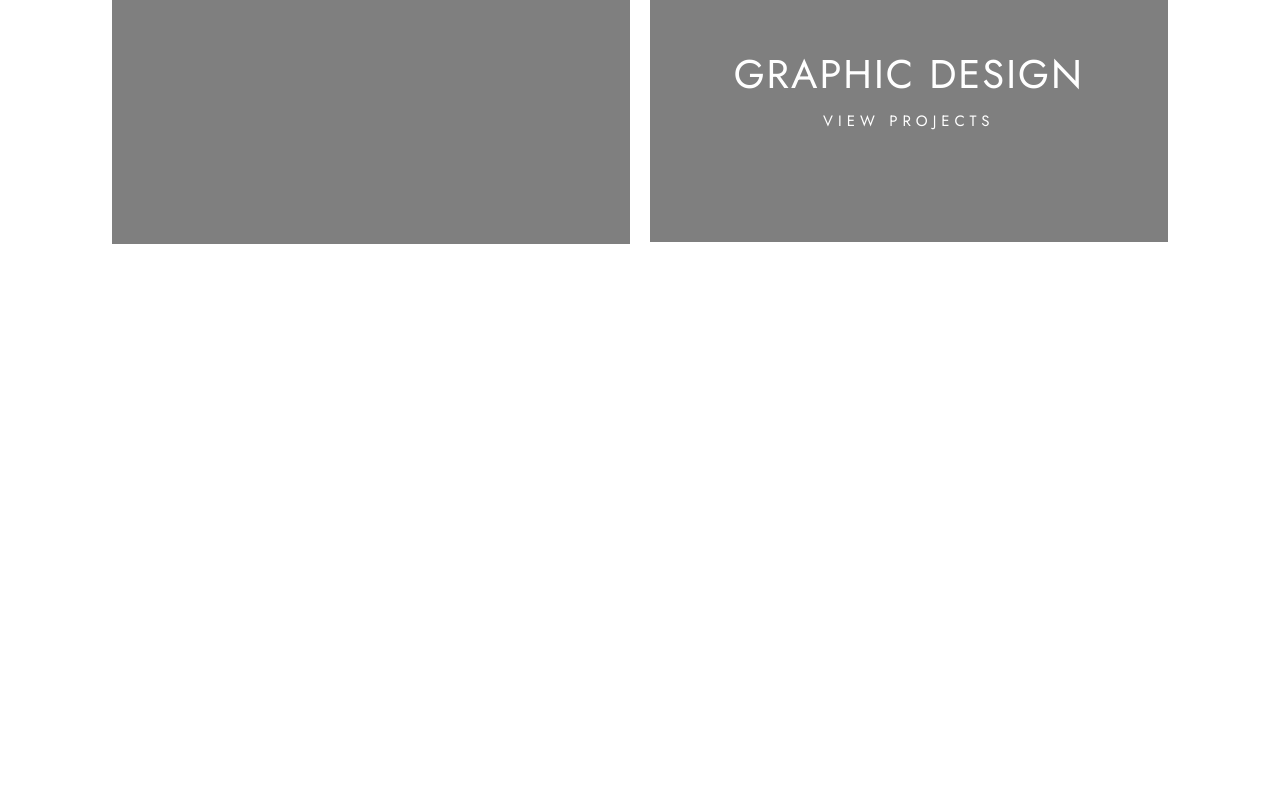
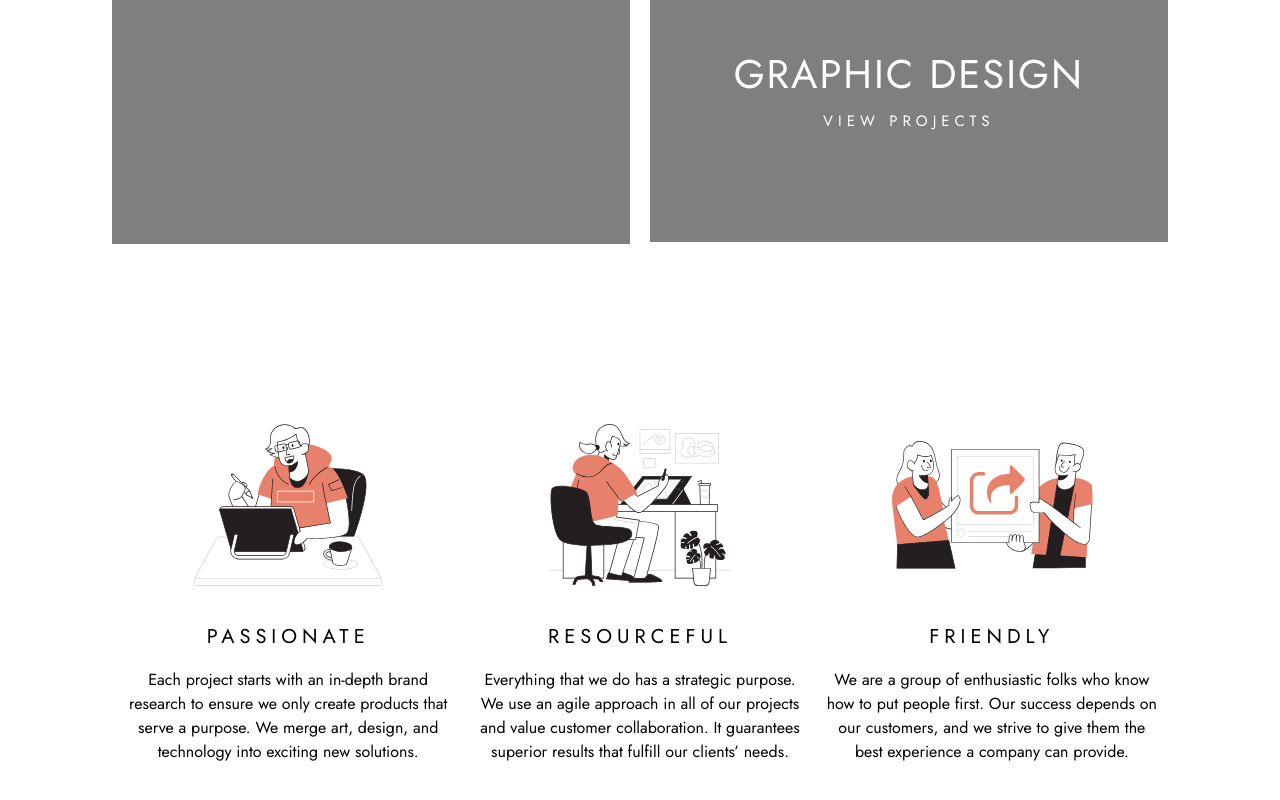
Before and after one commit to NatGlass/Designo, a React (Vite) app: page / in a window 1280 px wide. Shown: the part 1351-2151 px from the top of the page. Before the commit the page ends 1755 px from the top, so only its background shows below. Built offline with nearby package versions, Linux system fonts and the light colour scheme.

Commit message:
homepage

```diff
--- a/src/ConstStyles.ts
+++ b/src/ConstStyles.ts
@@ -23,3 +23,15 @@ export const commonsServicesWeb = "bg-web-small lg:bg-web-large"
 export const commonsServicesApp = "bg-app"
 
 export const commonsServicesGraphic = "bg-graphic"
+
+// icons //
+
+export const commonsIconsContainer = "flex flex-col justify-between w-[90%] h-[1400px] mx-auto md:h-[670px] lg:flex-row lg:w-[95%] lg:h-[410px]"
+
+export const commonsIcon = "flex flex-col justify-center items-center h-[412px] max-w-[700px] text-center mx-auto md:flex-row md:justify-start md:text-left lg:flex-col lg:text-center"
+
+export const commonsIconContent = "md:ml-10 lg:flex-col lg:ml-0 lg:px-2"
+
+export const commonsIconTitle = "text-[20px] uppercase tracking-[5px] my-[16px]"
+
+export const commonsIconText = "text-[16px] max-w-[400px] md:max-w-[450px] "
--- a/src/index.css
+++ b/src/index.css
@@ -12,3 +12,15 @@
     opacity: 0.31;
     transform: matrix(0, -1, -1, 0, 0, 0);
 }
+
+.passionate-t{
+    transform: matrix(-1, 0, 0, 1, 0, 0);
+}
+
+.resourceful-t{
+    transform: matrix(0, 1, 1, 0, 0, 0);
+}
+
+.friendly-t{
+    transform: matrix(0, -1, -1, 0, 0, 0);
+}
--- a/src/pages/Home.tsx
+++ b/src/pages/Home.tsx
@@ -1,6 +1,9 @@
 import * as React from 'react';
-import { commonsHero, commonsH1, commonsHeroText, commonsButton, commonsServicesContainer, commonsServicesItem, commonsServicesItemTitle, commonsServicesItemText, commonsServicesWeb, commonsServicesApp, commonsServicesGraphic } from '../ConstStyles';
+import { commonsHero, commonsH1, commonsHeroText, commonsButton, commonsServicesContainer, commonsServicesItem, commonsServicesItemTitle, commonsServicesItemText, commonsServicesWeb, commonsServicesApp, commonsServicesGraphic, commonsIconsContainer, commonsIcon, commonsIconContent, commonsIconTitle, commonsIconText, } from '../ConstStyles';
 import HeroImage from '../assets/home/desktop/image-hero-phone.png'
+import Passionate from '../assets/home/desktop/illustration-passionate.svg'
+import Resourceful from '../assets/home/desktop/illustration-resourceful.svg'
+import Friendly from '../assets/home/desktop/illustration-friendly.svg'
 
 const Hero = () => (
         <div className={`${commonsHero} h-screen max-h-[843px] lg:max-h-[640px]`}>
@@ -26,7 +29,6 @@ const Hero = () => (
 );
 
 const Services = () => (
-
     <div className={`${commonsServicesContainer}`}>
         <div className={`${commonsServicesItem} ${commonsServicesWeb} row-span-2 lg:h-full`}>
             <div>
@@ -49,6 +51,37 @@ const Services = () => (
     </div>
 );
 
+const Icons = () => (
+    <div className={`${commonsIconsContainer}`}>
+        <div className={`${commonsIcon} relative text-center`}>
+                <div className="absolute top-[25px] w-[202px] h-[202px] bg-icon passionate-t rounded-full -z-10 opacity-20 md:top-[10px] lg:top-0" />
+                <img src={Passionate} />
+            <div className={`${commonsIconContent}`}>
+                <h3 className={`${commonsIconTitle}`}>passionate</h3>
+                <p className={`${commonsIconText}`}>Each project starts with an in-depth brand research to ensure we only create products that serve a purpose. We merge art, design, and technology into exciting new solutions.</p>
+            </div>
+        </div>
+
+        <div className={`${commonsIcon} relative text-center`}>
+            <div className="absolute top-[25px] w-[202px] h-[202px] bg-icon resourceful-t rounded-full -z-10 opacity-20 md:top-[10px] lg:top-0" />
+            <img src={Resourceful} />
+            <div className={`${commonsIconContent}`}>
+                <h3 className={`${commonsIconTitle}`}>resourceful</h3>
+                <p className={`${commonsIconText}`}>Everything that we do has a strategic purpose. We use an agile approach in all of our projects and value customer collaboration. It guarantees superior results that fulfill our clients’ needs.</p>
+            </div>
+        </div>
+
+        <div className={`${commonsIcon} relative text-center`}>
+            <div className="absolute top-[25px] w-[202px] h-[202px] bg-icon friendly-t rounded-full -z-10 opacity-20 md:top-[10px] lg:top-0" />
+            <img src={Friendly} />
+            <div className={`${commonsIconContent}`}>
+                <h3 className={`${commonsIconTitle}`}>friendly</h3>
+                <p className={`${commonsIconText}`}>We are a group of enthusiastic folks who know how to put people first. Our success depends on our customers, and we strive to give them the best experience a company can provide.</p>
+            </div>
+        </div>
+    </div>
+)
+
 
 
 const Home:React.FC = () => {
@@ -56,6 +89,7 @@ const Home:React.FC = () => {
         <>
             <Hero />
             <Services />
+            <Icons />
         </>
   );
 };
```
